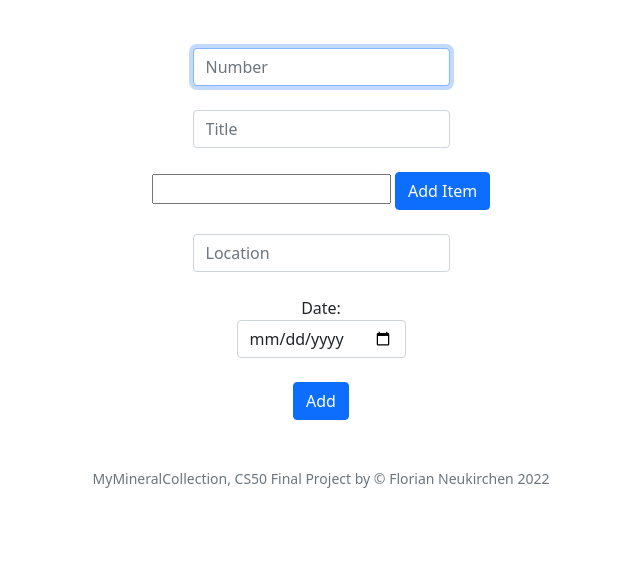
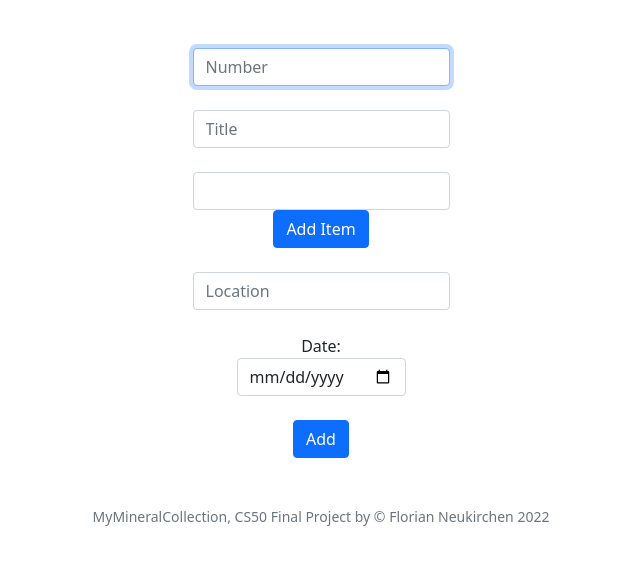
Before and after one commit to florianneukirchen/mymineralcollection-cs50, a Flask app: page /add in a window 1280 px wide. Shown: the part 64-629 px from the top of the page, without its empty margins (319-959 px from the left). Run offline with Flask 2, Linux system fonts and the light colour scheme; a user stored in the database is signed in; some libraries are stand-ins or nearby versions.

Commit message:
search try works now

```diff
--- a/app.py
+++ b/app.py
@@ -190,9 +190,9 @@ def deletespecimen():
 def mineralsearch():
     q = request.args.get("q")
     if q:
-        app.logger.info(q)
-        rows = db.execute("SELECT name FROM minerals WHERE name LIKE ? LIMIT 50", q + "%")
+        rows = db.execute("SELECT name FROM minerals WHERE name LIKE ? ORDER BY name LIMIT 20",  "%" + q + "%")
     else:
+        app.logger.info("nothing")
         rows = []
     return jsonify(rows)
 
--- a/templates/add.html
+++ b/templates/add.html
@@ -18,7 +18,7 @@
 
             </ul>
             <div>
-                <input type="text" id="addInput">
+                <input type="text" id="addInput" class="form-control mx-auto w-auto">
                 <button type="button" id="addBtn" class="btn btn-primary">Add Item</button>
             </div>
             <script type="text/javascript">
@@ -71,7 +71,7 @@
                   const button = event.target;
                   const li = button.parentNode;
                   const ul = li.parentNode;
-                  if (button.className === 'btn-icon remove') {
+                  if (button.className === 'btn btn-secondary') {
                     ul.removeChild(li);
                   }
                 }
```
Also changed, not shown: mineralcollection.db, 1 other file.
